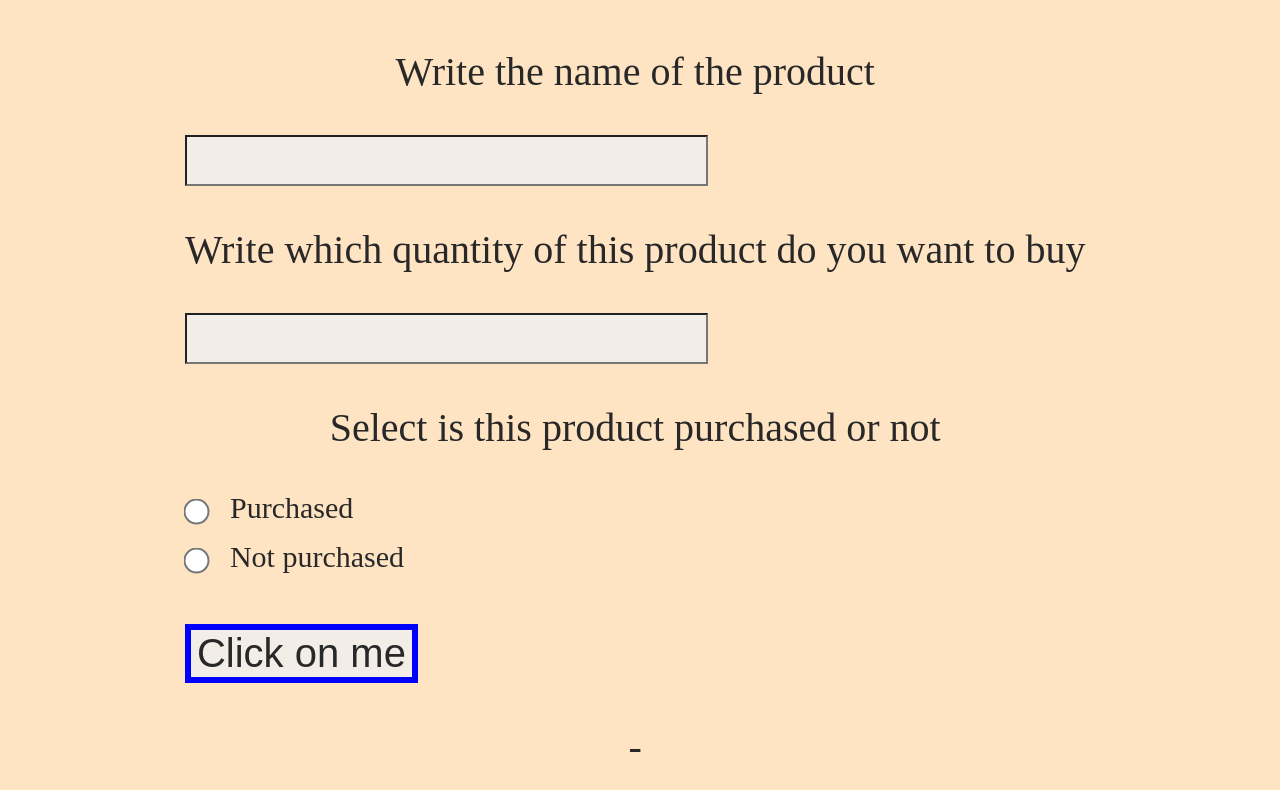
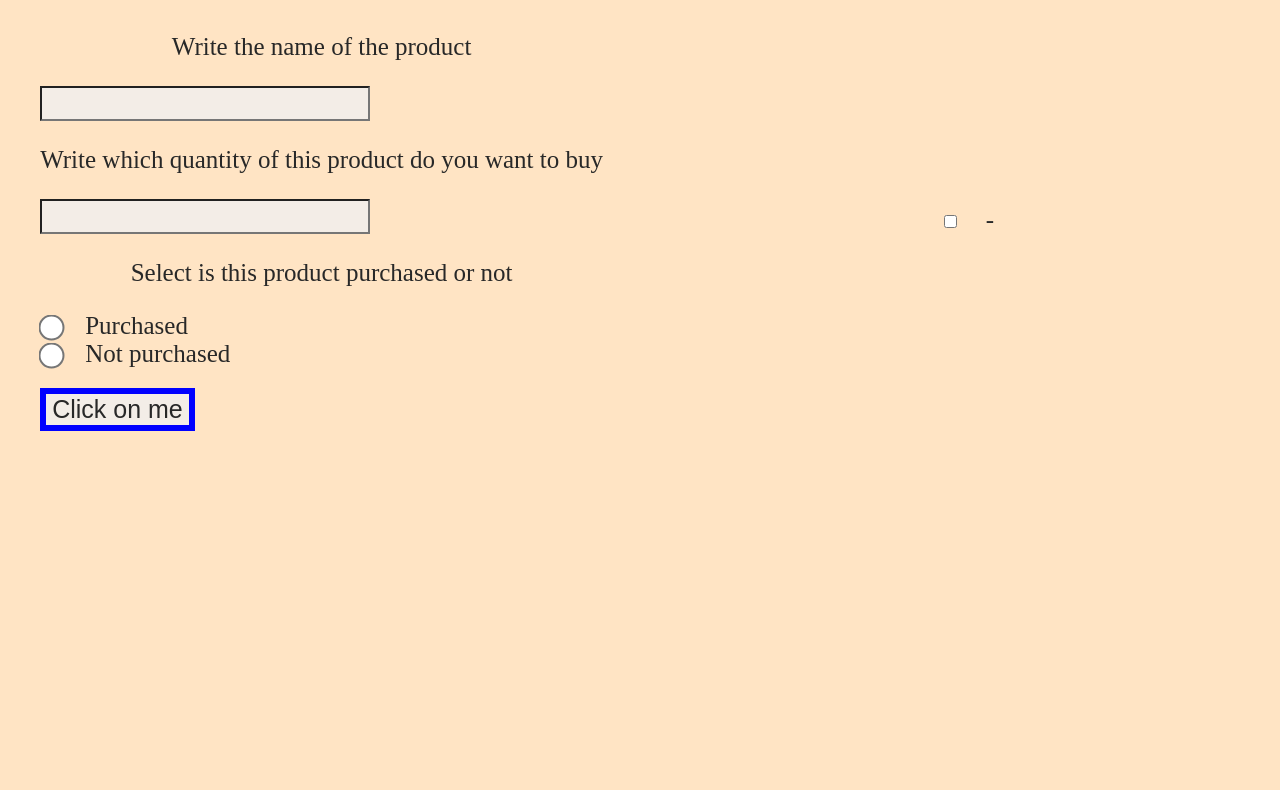
Before and after one commit to NovakVladimir/js_2_array_1_purchase, a plain HTML site: page index.html in a window 1280 px wide. Both pictures are taken after a click on the button "Click on me". Drawn offline with Linux system fonts and the light colour scheme.

Commit message:
Add list of product

```diff
--- a/css/style.css
+++ b/css/style.css
@@ -3,24 +3,26 @@ body {
     width: 98vw;
     height: 100%;
     justify-content: center;
+    justify-items: center;
     align-items: center;
+    grid-template-columns: 1fr 1fr;
     background-color: bisque;
 }
 
 p {
-    font-size: 40px;
+    font-size: 25px;
     color: rgba(40,40,40,1);
     text-align: center;
 }
 
 label {
-    font-size: 30px;
+    font-size: 25px;
     color: rgba(40,40,40,1);
     margin-left: 20px;
 }
 
 input {
-    font-size: 40px;
+    font-size: 25px;
     color: rgba(40,40,40,1);
     background-color: rgba(240,240,240,0.8);
 }
@@ -30,7 +32,7 @@ input[type="radio"] {
 }
 
 input[type="button"] {
-    margin-top: 50px;
+    margin-top: 20px;
     border: 6px solid blue;
 }
 
@@ -38,15 +40,13 @@ input[type="button"]:hover {
     background-color: orange;
 }
 
-form > div {
-    margin-top: 15px;
+input[type="checkbox"] {
+    display: inline;
+    margin-left: 40px;
 }
 
-
-img {
-    margin-top: 20px;
-    width: 30vw;
-    height: auto;
-    visibility: hidden;
-    justify-self: center;
+div.container {
+    justify-content: flex-start;
+    justify-items: flex-start;
+    align-items: flex-start;
 }
--- a/index.html
+++ b/index.html
@@ -8,7 +8,6 @@
 </head>
 <body>
     <form>
-
         <p>Write the name of the product</p>
         <input type="text" id="userProduct">
         <p>Write which quantity of this product do you want to buy</p>
@@ -25,7 +24,9 @@
 
         <input type="button" value="Click on me" onclick="addPurchase()">
     </form>
-    <p id="message"></p>
+    <div class="container">
+        <p id="message"></p>
+    </div>
 
     <script src="js/main.js"></script>
 </body>
--- a/js/main.js
+++ b/js/main.js
@@ -7,10 +7,10 @@ function addPurchase() {
 
     switch(true) {
         case document.getElementById("purchased_1").checked===true:
-            isBuyed = true;
+            isBuyed = "checked";
         break;
         case document.getElementById("purchased_2").checked===true:
-            isBuyed = false;
+            isBuyed = "";
         break;
         default: alert("select is product purchased or not");
     }
@@ -23,10 +23,12 @@ function addPurchase() {
 
     arr.push(purchase);
 
-    document.getElementById("message").innerHTML = `${arr[0].name} - ${arr[0].quantity}`;
+    message.insertAdjacentHTML('beforeend', `<input type="checkbox" ${isBuyed} id="isBuyed_${arr.length - 1}"><label for="isBuyed_${arr.length - 1}">${arr[arr.length-1].name} - ${arr[arr.length -1].quantity}</label>`);
 
-    alert(arr[3].name);
-    alert(arr);
+    // document.getElementById("message").innerHTML = `${arr[0].name} - ${arr[0].quantity}`;
+
+    // alert(arr[3].name);
+    // alert(arr);
 
 
 }
```
